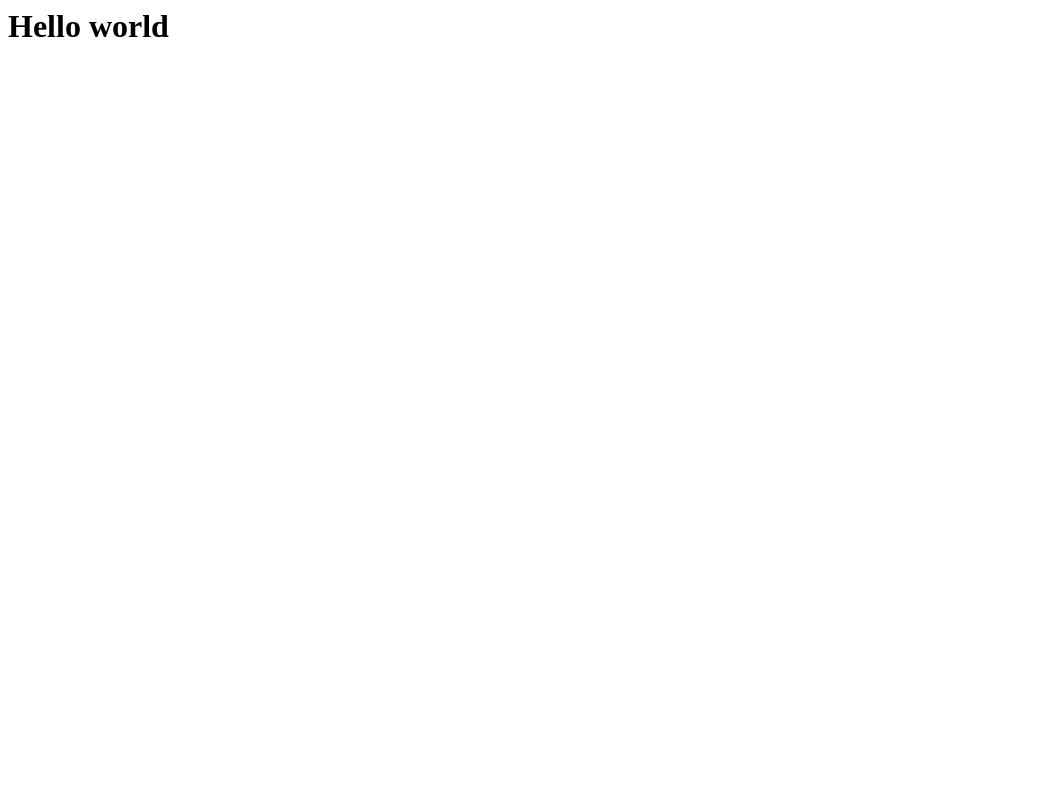
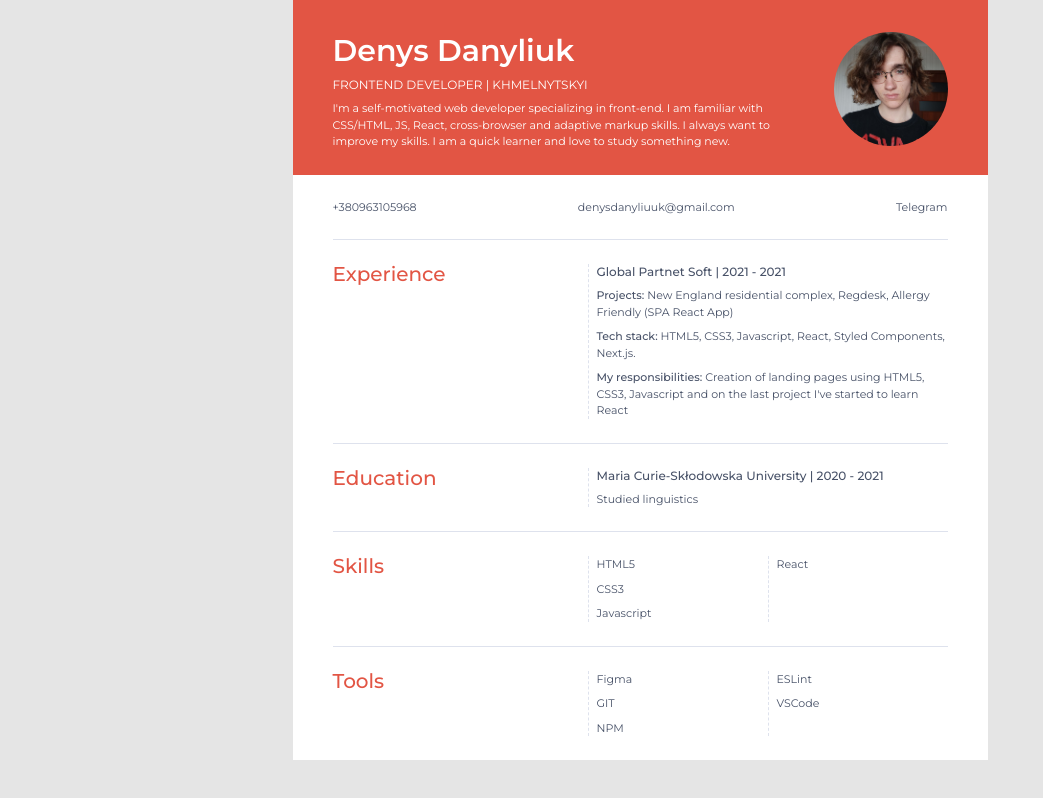
Before and after one commit to denys-danyliuk/first-project, a plain HTML site: page index.html in a window 1280 px wide. Shown: the whole page, without its empty margins (0-1043 px from the left). Drawn offline with Linux system fonts and the light colour scheme.

Commit message:
CV was added

```diff
--- a/index.html
+++ b/index.html
@@ -1 +1,112 @@
-<h1>Hello world</h1>
+<!DOCTYPE html>
+<html lang="en">
+
+<head>
+  <meta charset="UTF-8">
+  <meta http-equiv="X-UA-Compatible" content="IE=edge">
+  <meta name="viewport" content="width=device-width, initial-scale=1.0">
+  <title>Document</title>
+  <link rel="preconnect" href="https://fonts.googleapis.com">
+  <link rel="preconnect" href="https://fonts.gstatic.com" crossorigin>
+  <link href="https://fonts.googleapis.com/css2?family=Montserrat:wght@400;500;600&display=swap" rel="stylesheet">
+  <link rel="stylesheet" href="style.css">
+</head>
+
+<body>
+  <div class="page">
+    <header class="about">
+      <div class="about__first__column">
+        <h1 class="about__name">Denys Danyliuk</h1>
+        <div class="about__role">FRONTEND DEVELOPER | KHMELNYTSKYI</div>
+        <p class="about__text">
+          I'm a self-motivated web developer specializing in front-end. I am familiar
+          with
+          CSS/HTML, JS, React, cross-browser and adaptive markup skills. I always want to improve my skills.
+          I am a quick learner and love to study something new.
+        </p>
+      </div>
+      <div class="about__second__column">
+        <img class="about__photo" src="photo.jpg" alt="Denys Danyliuk">
+      </div>
+
+    </header>
+
+    <main class="main">
+      <section class="contacts">
+        <a class="contacts__link" href="tel:+380963105968">+380963105968</a>
+        <a class="contacts__link" href="mailto:denysdanyliuuk@gmail.com">denysdanyliuuk@gmail.com</a>
+        <a class="contacts__link" href="https://t.me/denysdanyliuk">Telegram</a>
+      </section>
+
+      <section class="info">
+        <h2 class="info__title">Experience</h2>
+        <div class="info__content">
+          <article class="job">
+            <h3 class="job__title">Global Partnet Soft | 2021 - 2021</h3>
+
+            <p class="job__description">
+              <strong>Projects:</strong>
+              New England residential complex, Regdesk, Allergy Friendly (SPA React App)
+            </p>
+
+            <p class="job__description">
+              <strong>Tech stack:</strong>
+              HTML5, CSS3, Javascript, React, Styled Components, Next.js.
+            </p>
+
+            <p class="job__description">
+              <strong>My responsibilities:</strong>
+              Creation of landing pages using HTML5, CSS3, Javascript and on the last project I've started to learn
+              React
+            </p>
+          </article>
+        </div>
+      </section>
+
+      <section class="info">
+        <h2 class="info__title">Education</h2>
+        <div class="info__content">
+          <article class="study">
+            <h3 class="study__title">Maria Curie-Skłodowska University | 2020 - 2021</h3>
+            <p class="study__description">Studied linguistics</p>
+          </article>
+        </div>
+      </section>
+
+      <section class="info">
+        <h2 class="info__title">Skills</h2>
+        <div class="info__content">
+          <div class="skills">
+            <ul class="skills__list">
+              <li class="skills__item">HTML5</li>
+              <li class="skills__item">CSS3</li>
+              <li class="skills__item">Javascript</li>
+            </ul>
+            <ul class="skills__list">
+              <li class="skills__item">React</li>
+            </ul>
+          </div>
+        </div>
+      </section>
+
+      <section class="info">
+        <h2 class="info__title">Tools</h2>
+        <div class="info__content">
+          <div class="tools">
+            <ul class="tools__list">
+              <li class="tools__item">Figma</li>
+              <li class="tools__item">GIT</li>
+              <li class="tools__item">NPM</li>
+            </ul>
+            <ul class="tools__list">
+              <li class="tools__item">ESLint</li>
+              <li class="tools__item">VSCode</li>
+            </ul>
+          </div>
+        </div>
+      </section>
+    </main>
+  </div>
+</body>
+
+</html>
--- /dev/null
+++ b/style.css
@@ -0,0 +1,179 @@
+body {
+  font-family: 'Montserrat', sans-serif;
+  font-style: normal;
+  font-weight: normal;
+  font-size: 11px;
+  line-height: 150%;
+  color: #485268;
+  background-color: #E5E5E5;
+  margin: 0;
+}
+
+strong {
+  font-weight: 500;
+}
+
+.page {
+  width: 695px;
+  margin: 0 auto;
+}
+
+/* #region about */
+.about {
+  display: flex;
+  background-color: #E25544;
+  color: white;
+  padding: 32px 40px 24px;
+}
+
+.about__name {
+  margin: 0 0 8px 0;
+  font-weight: 600;
+  font-size: 30px;
+  line-height: 37px;
+}
+
+.about__role {
+  margin: 0 0 8px 0;
+  font-size: 12px;
+  line-height: 15px;
+}
+
+.about__text {
+  margin: 0;
+}
+
+.about__photo {
+  width: 114px;
+  height: 114px;
+  border-radius: 50%;
+  object-fit: cover;
+}
+
+.about__first__column {
+  margin-right: 50px;
+}
+/* #endregion */
+
+.main {
+  padding: 0 40px;
+  background-color: white;
+}
+
+/* #region contacts */
+.contacts {
+  display: flex;
+  justify-content: space-between;
+  padding: 24px 0;
+}
+
+.contacts__link {
+  color: #485268;
+  text-decoration: none;
+}
+/* #endregion */
+
+/* #region info */
+.info {
+  border-top: 1px solid #DEE2ED;
+  padding: 24px 0;
+  display: flex;
+  justify-content: space-between;
+}
+
+.info__title {
+  margin: 0;
+  font-weight: 500;
+  font-size: 20px;
+  line-height: 100%;
+  color: #E25544;
+}
+
+.info__content {
+  width: 360px;
+}
+/* #endregion */
+
+/* #region job */
+.job {
+  border-left: 1px dashed #DEE2ED;
+  padding-left: 8px;
+}
+
+.job__title {
+  margin: 0;
+  font-weight: 500;
+  font-size: 12px;
+  line-height: 15px;
+  text-transform: capitalize;
+}
+
+.job__description {
+  margin: 8px 0 0 0;
+}
+/* #endregion */
+
+/* #region study */
+.study {
+  border-left: 1px dashed #DEE2ED;
+  padding-left: 8px;
+}
+
+.study__title {
+  margin: 0;
+  font-weight: 500;
+  font-size: 12px;
+  line-height: 15px;
+  text-transform: capitalize;
+}
+
+.study__description {
+  margin: 8px 0 0 0;
+}
+/* #endregion */
+
+/* #region skills */
+.skills {
+  display: flex;
+}
+
+.skills__list {
+  box-sizing: border-box;
+  margin: 0;
+  width: 50%;
+  border-left: 1px dashed #DEE2ED;
+  padding-left: 8px;
+  list-style: none;
+}
+
+.skills__item {
+  margin-top: 8px;
+}
+
+.skills__item:first-child {
+  margin-top: 0;
+}
+/* #endregion */
+
+/* #region tools */
+.tools {
+  display: flex;
+}
+
+.tools__list {
+  box-sizing: border-box;
+  margin: 0;
+  width: 50%;
+  border-left: 1px dashed #DEE2ED;
+  padding-left: 8px;
+  list-style: none;
+}
+
+.tools__item {
+  margin-top: 8px;
+}
+
+.tools__item:first-child {
+  margin-top: 0;
+}
+/* #endregion */
```
Also changed, not shown: photo.jpg (added).
